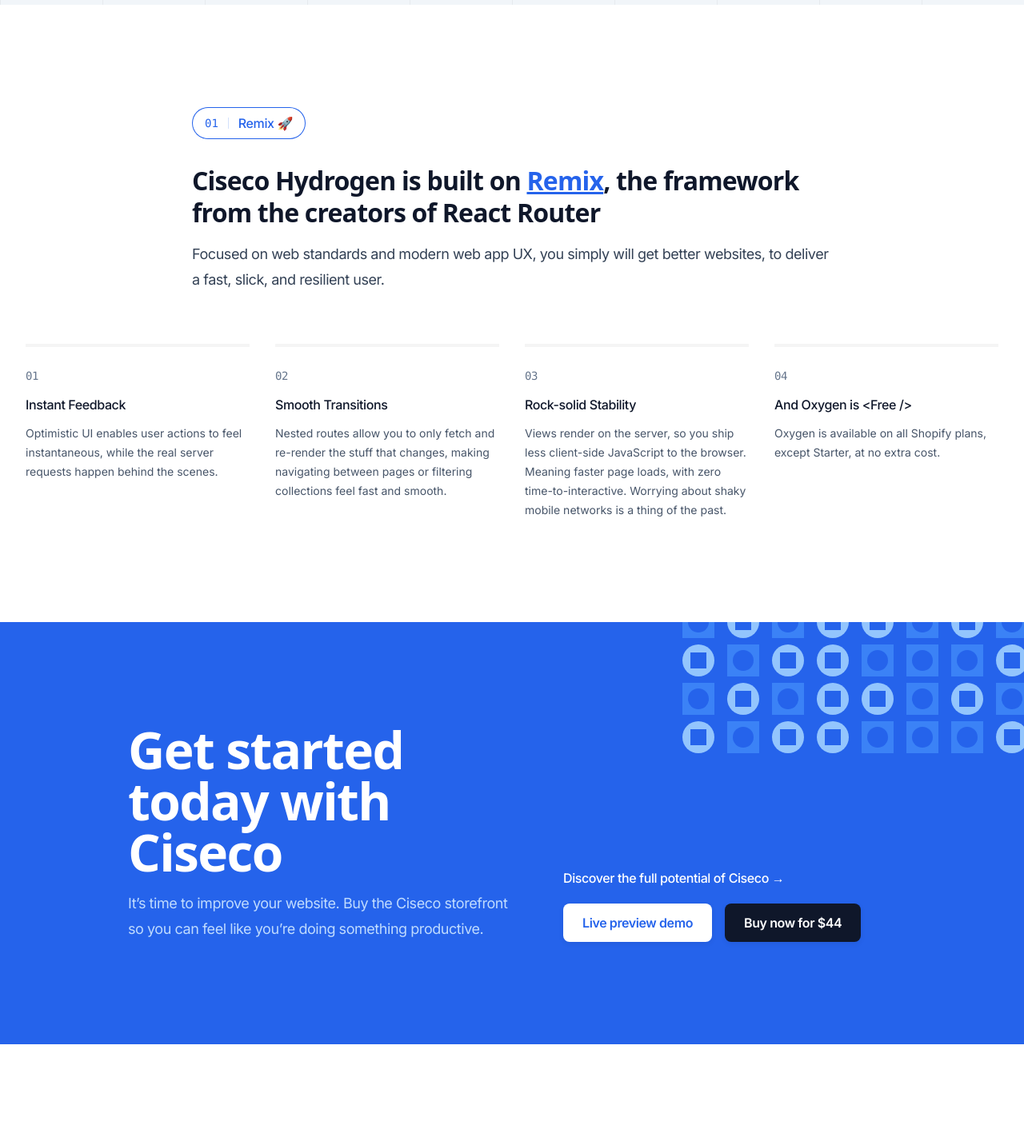
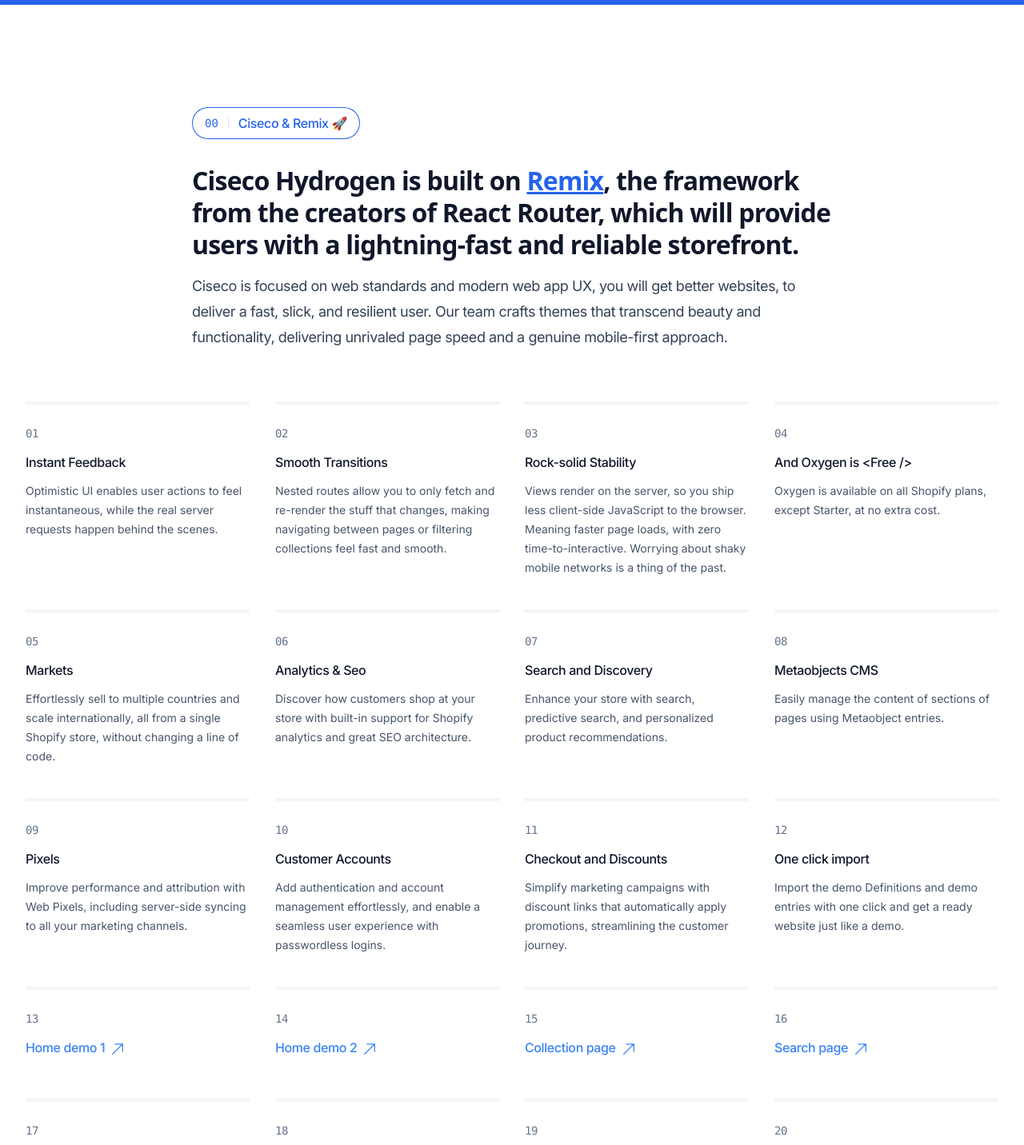
Before and after one commit to tuanfront-end/ciseco-hydrogen-landing-nextjs, a Next.js app: page / in a window 1280 px wide. Shown: the part 2680-4112 px from the top of the page at 80% size. Built offline with nearby package versions, Linux system fonts and the light colour scheme; a web font is replaced by a local one.

Commit message:
update new update

```diff
--- a/src/app/page.tsx
+++ b/src/app/page.tsx
@@ -15,7 +15,7 @@
       <Introduction />
       {/* <NavBar />
       <TableOfContents /> */}
-      <Testimonial
+      {/* <Testimonial
         id="testimonial-from-gerardo-stark"
         author={{
           name: 'Jenna Smith',
@@ -26,10 +26,10 @@
         <p>
           {` “Ciseco is lightning fast, great UI, smart filter, CMS easy with Shopify’s metaobject, and more 🤤.”`}
         </p>
-      </Testimonial>
+      </Testimonial> */}
+      <FreeChapters />
       <Screencasts />
-      <FreeChapters />
-      <Resources />
+      {/* <Resources /> */}
       {/* <Pricing /> */}
       {/* <Testimonials /> */}
       <Author />
--- a/src/components/Screencasts.tsx
+++ b/src/components/Screencasts.tsx
@@ -6,7 +6,7 @@
 import gridsImage from '@/images/screencasts/grids.svg'
 import setupImage from '@/images/screencasts/setup.svg'
 import strokesImage from '@/images/screencasts/strokes.svg'
-import Built_with_Hydrogen_sticker from '@/images/screencasts/Built_with_Hydrogen_sticker.webp'
+import { DATA } from '@/data/data'
 
 const videos = [
   {
@@ -15,6 +15,7 @@
       'Optimistic UI enables user actions to feel instantaneous, while the real server requests happen behind the scenes.',
     image: setupImage,
     runtime: { minutes: 16, seconds: 54 },
+    link: null,
   },
   {
     title: 'Smooth Transitions',
@@ -36,6 +37,93 @@
       'Oxygen is available on all Shopify plans, except Starter, at no extra cost.',
     image: duotoneImage,
     runtime: { minutes: 28, seconds: 44 },
+  },
+]
+
+const resources = [
+  {
+    title: 'Markets',
+    description:
+      'Effortlessly sell to multiple countries and scale internationally, all from a single Shopify store, without changing a line of code.',
+    link: null,
+  },
+  {
+    title: 'Analytics & Seo',
+    description:
+      'Discover how customers shop at your store with built-in support for Shopify analytics and great SEO architecture.',
+  },
+  {
+    title: 'Search and Discovery',
+    description:
+      'Enhance your store with search, predictive search, and personalized product recommendations.',
+  },
+  {
+    title: 'Metaobjects CMS',
+    description:
+      'Easily manage the content of sections of pages using Metaobject entries.',
+  },
+  {
+    title: 'Pixels',
+    description:
+      'Improve performance and attribution with Web Pixels, including server-side syncing to all your marketing channels.',
+  },
+  {
+    title: 'Customer Accounts',
+    description:
+      'Add authentication and account management effortlessly, and enable a seamless user experience with passwordless logins.',
+  },
+  {
+    title: 'Checkout and Discounts',
+    description:
+      'Simplify marketing campaigns with discount links that automatically apply promotions, streamlining the customer journey.',
+  },
+  {
+    title: 'One click import',
+    description:
+      'Import the demo Definitions and demo entries with one click and get a ready website just like a demo.',
+  },
+]
+
+const demos = [
+  {
+    title: 'Home demo 1',
+    description: '',
+    link: DATA.previewLink,
+  },
+  {
+    title: 'Home demo 2',
+    description: '',
+    link: DATA.previewLink + '/home-2',
+  },
+  {
+    title: 'Collection page',
+    description: '',
+    link: DATA.previewLink + '/collections/up-to-80-off-retail',
+  },
+  {
+    title: 'Search page',
+    description: '',
+    link: DATA.previewLink + '/search',
+  },
+  {
+    title: 'Product page',
+    description: '',
+    link: DATA.previewLink + '/products/dark-denim-top?Size=XS&Color=Green',
+  },
+  {
+    title: 'Blog page',
+    description: '',
+    link: DATA.previewLink + '/news',
+  },
+  {
+    title: 'Cart page',
+    description: '',
+    link: DATA.previewLink + '/cart',
+  },
+  {
+    title: '10+ more pages',
+    description: '',
+    link: DATA.previewLink,
   },
 ]
 
@@ -63,8 +151,8 @@
       className="scroll-mt-14 py-16 sm:scroll-mt-32 sm:py-20 lg:py-32"
     >
       <Container>
-        <SectionHeading number="1" id="remix-title">
-          Remix 🚀
+        <SectionHeading number="" id="remix-title">
+          Ciseco & Remix 🚀
         </SectionHeading>
         <p className="mt-8 font-display text-4xl font-bold tracking-tight text-slate-900">
           Ciseco Hydrogen is built on{' '}
@@ -76,11 +164,14 @@
           >
             Remix
           </a>
-          , the framework from the creators of React Router
+          , the framework from the creators of React Router, which will provide
+          users with a lightning-fast and reliable storefront.
         </p>
         <p className="mt-4 text-lg tracking-tight text-slate-700">
-          Focused on web standards and modern web app UX, you simply will get
-          better websites, to deliver a fast, slick, and resilient user.
+          Ciseco is focused on web standards and modern web app UX, you will get
+          better websites, to deliver a fast, slick, and resilient user. Our
+          team crafts themes that transcend beauty and functionality, delivering
+          unrivaled page speed and a genuine mobile-first approach.
         </p>
       </Container>
       <Container size="lg" className="mt-16">
@@ -88,29 +179,36 @@
           role="list"
           className="grid grid-cols-1 gap-x-8 gap-y-10 [counter-reset:video] sm:grid-cols-2 lg:grid-cols-4"
         >
-          {videos.map((video) => (
+          {[...videos, ...resources, ...demos].map((video) => (
             <li key={video.title} className="[counter-increment:video]">
-              <div
-                className="relative flex h-1 items-center justify-center bg-neutral-100 "
-                // style={{
-                //   backgroundImage:
-                //     'conic-gradient(from -49.8deg at 50% 50%, #7331FF 0deg, #00A3FF 59.07deg, #4E51FF 185.61deg, #39DBFF 284.23deg, #B84FF1 329.41deg, #7331FF 360deg)',
-                // }}
-              >
-                <div className="absolute bottom-2 left-2 flex items-center rounded-lg bg-black/30 px-1.5 py-0.5 text-sm text-white [@supports(backdrop-filter:blur(0))]:bg-white/10 [@supports(backdrop-filter:blur(0))]:backdrop-blur">
-                  <PlayIcon className="h-4 w-4 fill-current stroke-current" />
-                  <time
-                    dateTime={`${video.runtime.minutes}m ${video.runtime.seconds}s`}
-                    className="ml-2"
+              <div className="relative flex h-1 items-center justify-center bg-neutral-100 "></div>
+              <h3 className="mt-6 text-base font-medium tracking-tight text-slate-900 before:mb-2 before:block before:font-mono before:text-sm before:text-slate-500 before:content-[counter(video,decimal-leading-zero)]">
+                {video.link ? (
+                  <a
+                    href={video.link}
+                    target="_blank"
+                    rel="noopener noreferrer"
+                    className="text-blue-500"
                   >
-                    {`${video.runtime.minutes}:${video.runtime.seconds
-                      .toString()
-                      .padStart(2, '0')}`}
-                  </time>
-                </div>
-              </div>
-              <h3 className="mt-6 text-base font-medium tracking-tight text-slate-900 before:mb-2 before:block before:font-mono before:text-sm before:text-slate-500 before:content-[counter(video,decimal-leading-zero)]">
-                {video.title}
+                    {video.title}
+                    <svg
+                      xmlns="http://www.w3.org/2000/svg"
+                      fill="none"
+                      viewBox="0 0 24 24"
+                      strokeWidth={1.5}
+                      stroke="currentColor"
+                      className="ml-1.5 inline-block h-5 w-5"
+                    >
+                      <path
+                        strokeLinecap="round"
+                        strokeLinejoin="round"
+                        d="m4.5 19.5 15-15m0 0H8.25m11.25 0v11.25"
+                      />
+                    </svg>
+                  </a>
+                ) : (
+                  video.title
+                )}
               </h3>
               <p className="mt-2 text-sm text-slate-600">{video.description}</p>
             </li>
--- a/src/data/data.ts
+++ b/src/data/data.ts
@@ -4,7 +4,7 @@
   changeLogLink:
     'https://nghiaxchis.gitbook.io/ciseco-hydrogen-shopifys-headless-theme/change-log/change-log',
   previewLink:
-    'https://ciseco-hydrogen-vite-56385ad898867bbff28c.o2.myshopify.dev/',
+    'https://ciseco-hydrogen-vite-56385ad898867bbff28c.o2.myshopify.dev',
   buyLink:
     'https://themeforest.net/item/ciseco-hydrogen-shopifys-headless-storefront-template/52088296',
   price: '$44',
```
